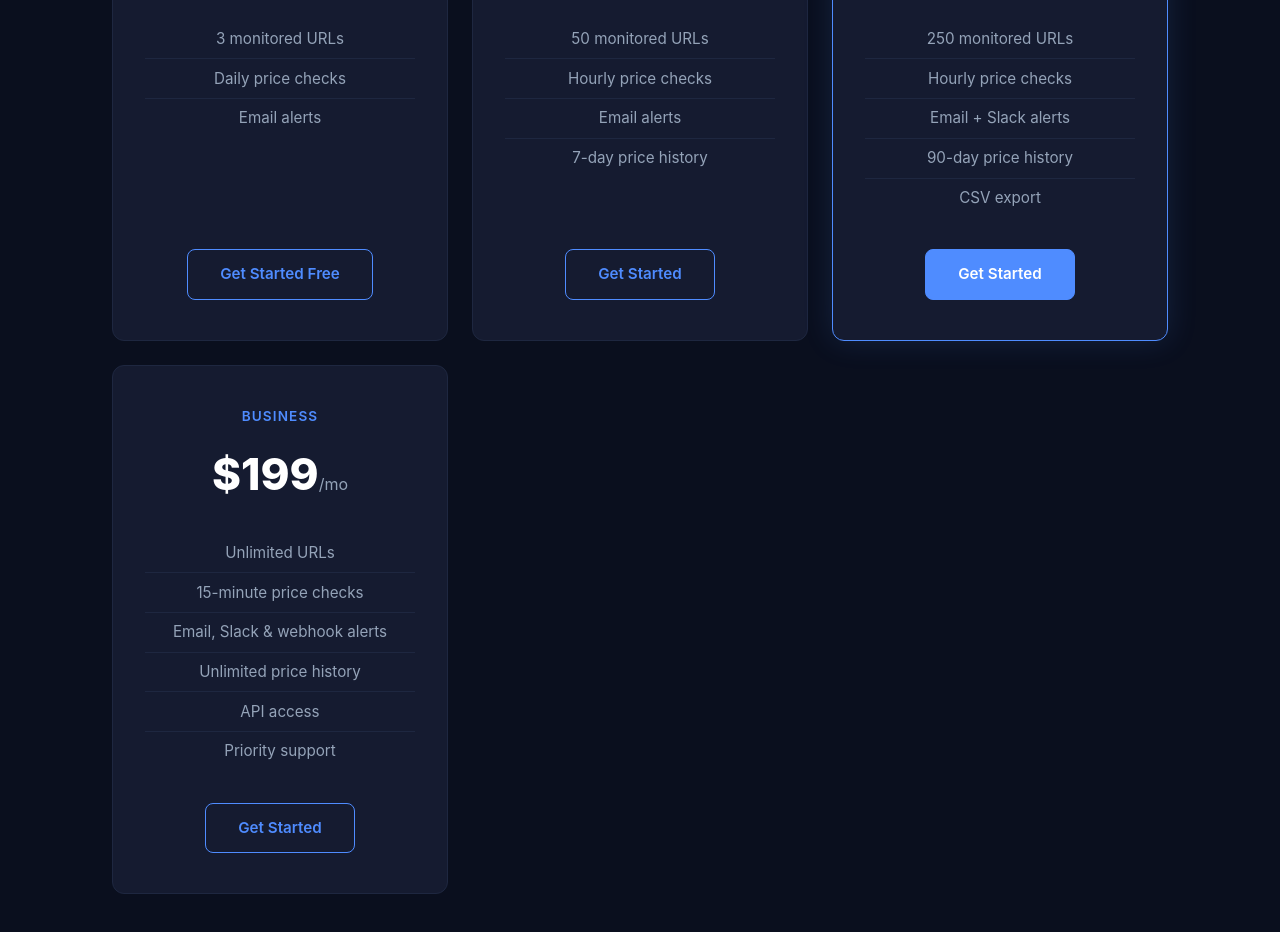
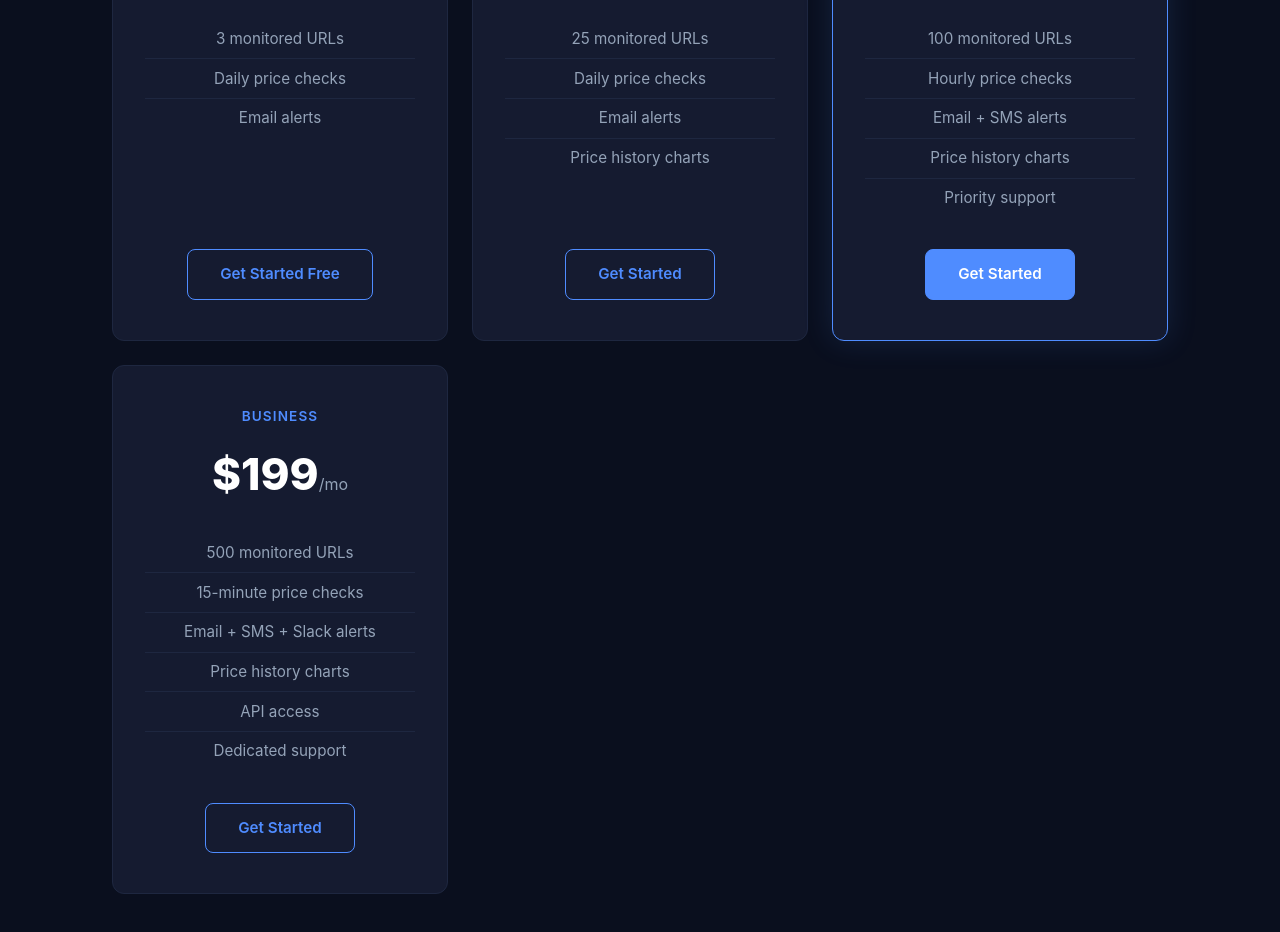
Before and after one commit to PriceWatchHQ/pricewatchhq, a website: page public/index.html in a window 1280 px wide. Shown: the part 1200-2132 px from the top of the page. Drawn offline with Linux system fonts and the light colour scheme.

Commit message:
fix: sync landing page plan features with actual plan limits (urls, check frequency)

```diff
--- a/public/index.html
+++ b/public/index.html
@@ -310,10 +310,10 @@
       <div class="tier">Starter</div>
       <div class="amount">$49<span>/mo</span></div>
       <ul>
-        <li>50 monitored URLs</li>
-        <li>Hourly price checks</li>
+        <li>25 monitored URLs</li>
+        <li>Daily price checks</li>
         <li>Email alerts</li>
-        <li>7-day price history</li>
+        <li>Price history charts</li>
       </ul>
       <a class="btn" href="/pricing">Get Started</a>
     </div>
@@ -322,11 +322,11 @@
       <div class="tier">Pro</div>
       <div class="amount">$99<span>/mo</span></div>
       <ul>
-        <li>250 monitored URLs</li>
+        <li>100 monitored URLs</li>
         <li>Hourly price checks</li>
-        <li>Email + Slack alerts</li>
-        <li>90-day price history</li>
-        <li>CSV export</li>
+        <li>Email + SMS alerts</li>
+        <li>Price history charts</li>
+        <li>Priority support</li>
       </ul>
       <a class="btn" href="/pricing">Get Started</a>
     </div>
@@ -335,12 +335,12 @@
       <div class="tier">Business</div>
       <div class="amount">$199<span>/mo</span></div>
       <ul>
-        <li>Unlimited URLs</li>
+        <li>500 monitored URLs</li>
         <li>15-minute price checks</li>
-        <li>Email, Slack &amp; webhook alerts</li>
-        <li>Unlimited price history</li>
+        <li>Email + SMS + Slack alerts</li>
+        <li>Price history charts</li>
         <li>API access</li>
-        <li>Priority support</li>
+        <li>Dedicated support</li>
       </ul>
       <a class="btn" href="/pricing">Get Started</a>
     </div>
```
